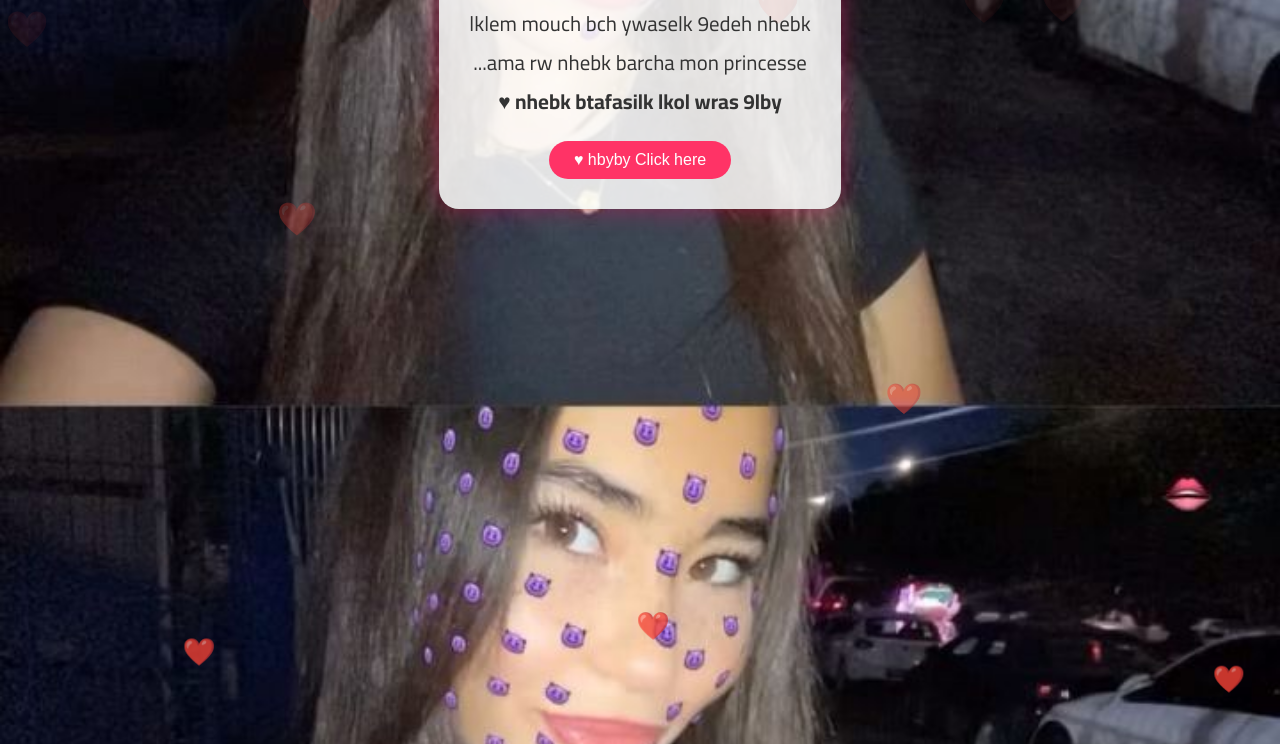
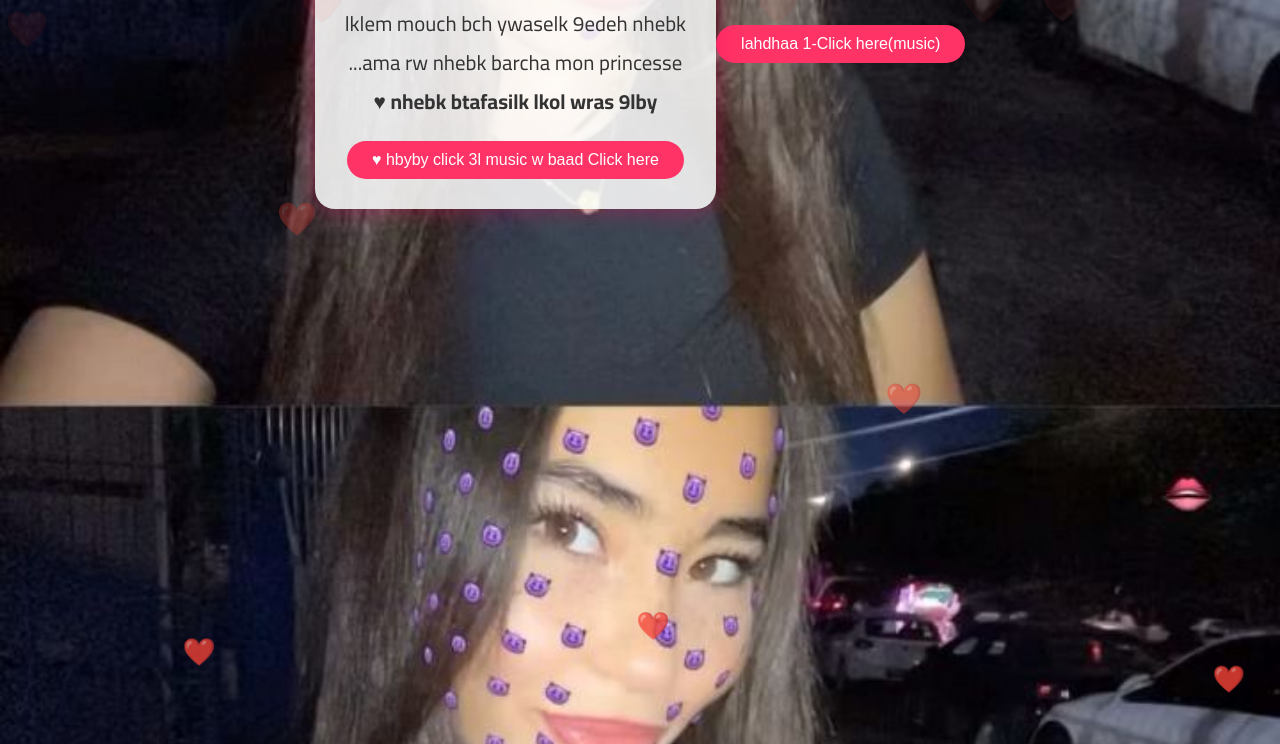
Before and after one commit to baha-cpu/love-mssage, a plain HTML site: page index.html in a window 1280 px wide. Shown: the part 356-1100 px from the top of the page. Drawn offline with Linux system fonts and the light colour scheme.

Commit message:
Update index.html

```diff
--- a/index.html
+++ b/index.html
@@ -101,10 +101,11 @@
     </script>
 
     <!-- موسيقى رومانسية -->
-   <audio autoplay loop>
-    <source src="love.mp3" type="audio/mpeg">
-    متصفحك لا يدعم تشغيل الصوت.
-  </audio>
+  <button onclick="document.getElementById('myAudio').play()">lahdhaa 1-Click here(music)</button>
+
+<audio id="myAudio" loop>
+  <source src="love.mp3" type="audio/mpeg">
+</audio>
 
 
     <!-- محتوى الرسالة -->
@@ -118,7 +119,7 @@
       <button
         onclick="document.getElementById('secretMessage').style.display='block'"
       >
-        hbyby Click here ♥
+        hbyby click 3l music w baad Click here ♥
       </button>
       <div id="secretMessage">
         fi 9lby tofla khw much ki ay tofla nhebk<br>
```
